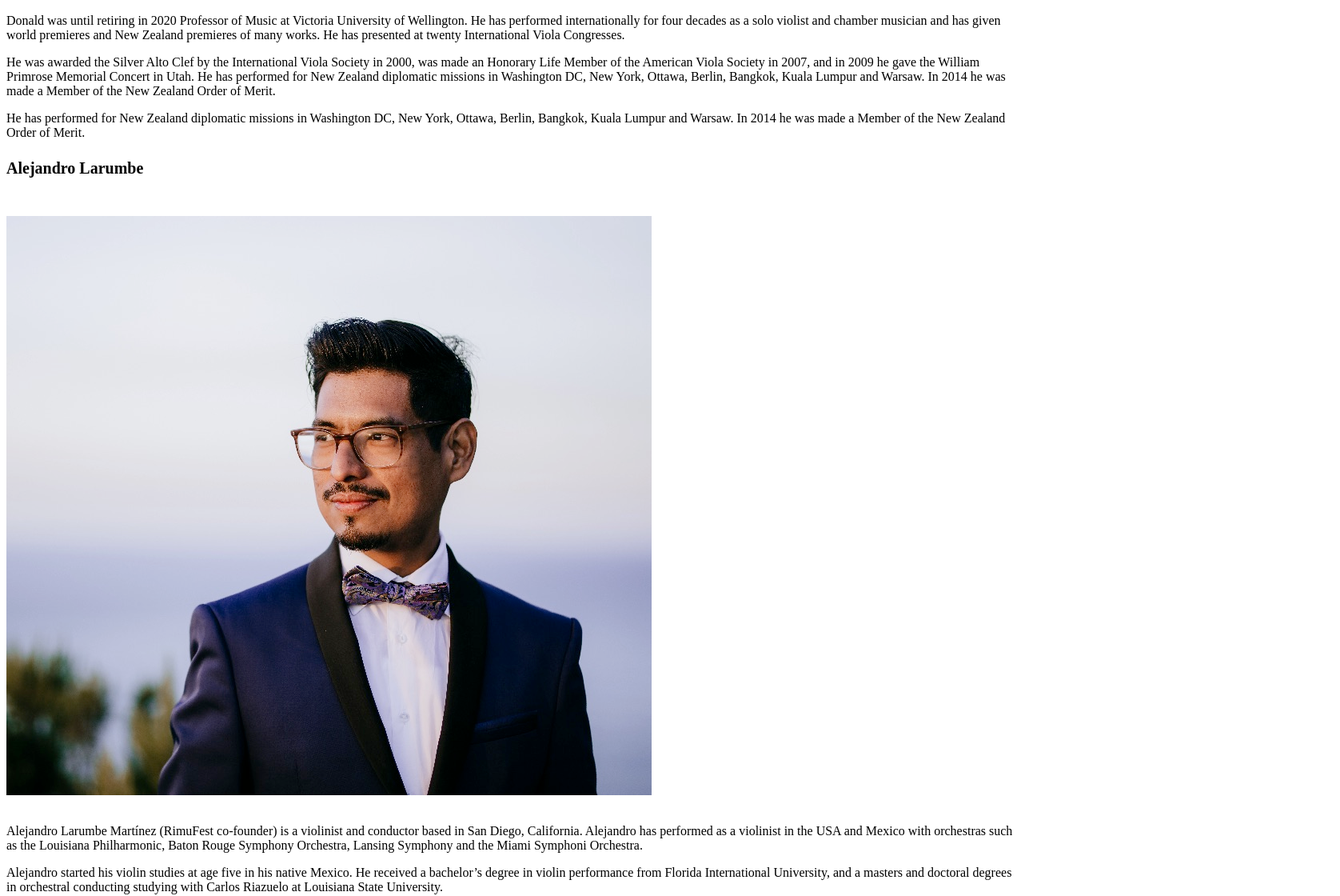
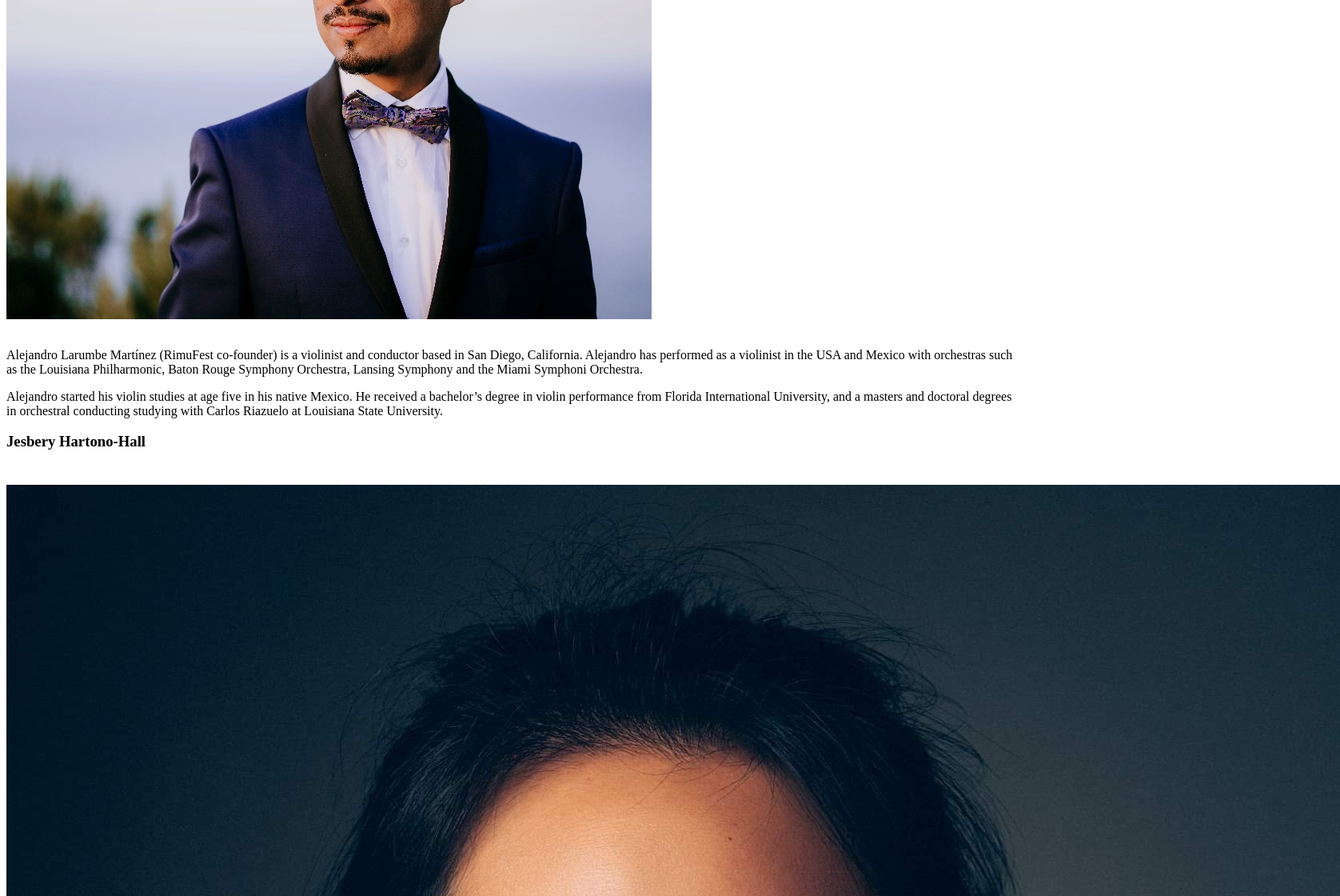
Before and after one commit to Alejandro-Larumbe/rimufest, a Next.js app: page /holiday-programme in a window 1280 px wide. Shown: the part 1020-2140 px from the top of the page at 80% size, 1676 px wide, since content can reach past the window. Built offline with nearby package versions, Linux system fonts and the light colour scheme.

Commit message:
Add faculty

```diff
--- a/pages/holiday-programme.js
+++ b/pages/holiday-programme.js
@@ -1,5 +1,4 @@
 import React from "react";
-import Link from "next/link";
 import { useRouter } from "next/router";
 import Hero from "../components/Hero";
 import Button from "../components/primitives/button";
@@ -36,21 +35,34 @@
 
 const artists = [
   {
-    name: "Donald Maurice",
-    bio: [
-      "Donald was until retiring in 2020 Professor of Music at Victoria University of Wellington. He has performed internationally for four decades as a solo violist and chamber musician and has given world premieres and New Zealand premieres of many works. He has presented at twenty International Viola Congresses.",
-      "He was awarded the Silver Alto Clef by the International Viola Society in 2000, was made an Honorary Life Member of the American Viola Society in 2007, and in 2009 he gave the William Primrose Memorial Concert in Utah. He has performed for New Zealand diplomatic missions in Washington DC, New York, Ottawa, Berlin, Bangkok, Kuala Lumpur and Warsaw. In 2014 he was made a Member of the New Zealand Order of Merit.",
-      "He has performed for New Zealand diplomatic missions in Washington DC, New York, Ottawa, Berlin, Bangkok, Kuala Lumpur and Warsaw. In 2014 he was made a Member of the New Zealand Order of Merit.",
-    ],
-    picture: "donald-maurice1.jpeg",
-  },
-  {
     name: "Alejandro Larumbe",
     picture: "alejandro.jpeg",
     bio: [
       "Alejandro Larumbe Martínez (RimuFest co-founder) is a violinist and conductor based in San Diego, California. Alejandro has performed as a violinist in the USA and Mexico with orchestras such as the Louisiana Philharmonic, Baton Rouge Symphony Orchestra, Lansing Symphony and the Miami Symphoni Orchestra.",
       "Alejandro started his violin studies at age five in his native Mexico. He received a bachelor’s degree in violin performance from Florida International University, and a masters and doctoral degrees in orchestral conducting studying with Carlos Riazuelo at Louisiana State University.",
     ],
+  },
+  {
+    name: "Jesbery Hartono-Hall",
+    bio: [
+      "Jesbery Hartono-Hall holds a Master of Music with First Class Honours from the University of Auckland, New Zealand. She was awarded scholarships and funding such as the Anne Bellam and the Wallace Foundation to further her studies in Europe.",
+      "Jesbery has played for and worked with many renowned artists such as cellists Daniel Müller-Schott, Torleif Thedéen, Alexander Gebert, Clemens Krieger (Dresdner Philharmonie), Dinar Enikeev (Robert Schumann Philharmonie), Ramón Jaffé, Mario di Secondi and Elisabeth Kufferath of the Tetzlaff String Quartet, amongst many others in Germany, America and New Zealand.",
+      "She has played in prestigious venues around Europe, most notibly the Berlin Konzerthaus and Predjama Castle, among many others. Jesbery has also played in film soundtracks and other music videos in New Zealand. A founding member of the prize-winning Akato Piano Trio, the group has also been successful in New Zealand and Europe.",
+      "Jesbery is an active orchestral musician who performs regularly with the Christchurch Symphony Orchestra, Auckland Philharmonia Orchestra and the Royal New Zealand Ballet, and has also worked with the Auckland Chamber Orchestra, Bach Musica NZ, Orchestra Wellington and Trust Waikato Symphony Orchestra.",
+      "Jesbery now teaches at the Epsom Music School and also runs a private cello studio of which all who have sat their ABRSM grade exams received marks with Distinction.",
+    ],
+    picture: "jesbery.jpeg",
+  },
+  {
+    name: "Callum Hall",
+    bio: [
+      "Auckland cellist Callum Hall holds a Doctorate of Musical Arts from Michigan State University, where he studied as a teaching assistant with Suren Bagratuni.",
+      "Callum has been on contract with the Auckland Philharmonia Orchestra since 2017. Prior to his studies in the USA he completed his Masters degree in cello performance at the University of Waikato, studying with James Tennant.",
+      "Callum has taken part in masterclasses with Gautier Capuçon, Alexander Ivashkin, Laurence Lesser, Leslie Parnas, and Torleif Thedéen.",
+      "In 2014 Callum toured for Chamber Music New Zealand as a member of the Rangitoto Piano Trio, which was recorded live in concert for broadcast on Radio New Zealand, and he recently recorded the six Michl bassoon quartets for Atoll Records with his two sisters and bassoonist Ben Hoadley.",
+      "Callum currently teaches at the Epsom Music School and has taught at the Pettman National Junior Academy of Music and the Albany School of Music. He has also played regularly in orchestras such as the Auckland Chamber Orchestra, Opus Chamber Orchestra, Jackson Symphony, Lansing Symphony and the West Michigan Symphony.",
+    ],
+    // picture: "callum.jpeg",
   },
 ];
 
@@ -107,7 +119,7 @@
             a student concert.
           </p>
         </div>
-        <div className=" text-base">
+        <div className="text-base">
           <ul className={["text-md mt-2 flex flex-col gap-2"].join(" ")}>
             {bulletPoints.map((item) => (
               <li className="flex align-middle gap-2">
@@ -118,16 +130,18 @@
           </ul>
         </div>
 
-        <h2 className="mt-8" style={{ fontSize: "24px", marginBottom: "24px" }}>
+        <h2
+          className="mt-8 text-purple"
+          style={{ fontSize: "24px", marginBottom: "24px" }}
+        >
           Faculty
         </h2>
 
         {artists.map(({ name, bio, picture }) => {
           return (
             <div key={name}>
-              <h3 style={{ fontSize: "20px", margin: "24px 0 24px" }}>
-                {name}
-              </h3>
+              <h3 className="text-pink text-xl my-6">{name}</h3>
+              {!!picture && (
                 <img
                   src={`/${picture}`}
                   className="w-full md:w-auto md:h-99"
@@ -135,6 +149,7 @@
                     margin: "24px 0 24px",
                   }}
                 />
+              )}
               {bio.map((paragraph) => (
                 <p key={paragraph} style={{ marginTop: "8px" }}>
                   {paragraph}
```
Also changed, not shown: public/jesbery.jpeg (added). Lines whose indentation alone changed are shown as unchanged.
